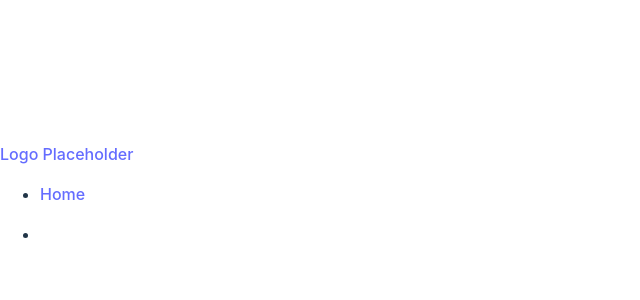
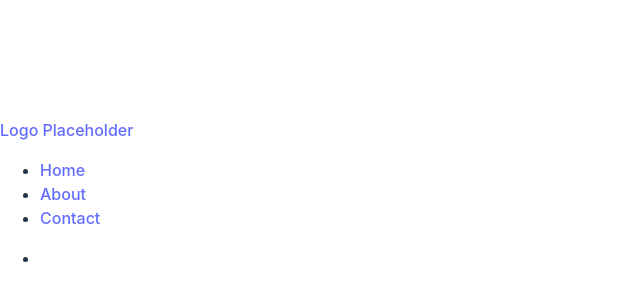
Before and after one commit to Sam-T-G/Travel-App, a React (Vite) app: page / in a window 1280 px wide. Shown: the part 198-498 px from the top of the page, without its empty margins (0-640 px from the left). Built offline with nearby package versions, Linux system fonts and the light colour scheme.

Commit message:
Navbar Setup

```diff
--- a/src/components/Navbar.tsx
+++ b/src/components/Navbar.tsx
@@ -10,7 +10,19 @@ const Navbar: React.FC = () => {
       </Link>
       <ul className="navbar-menu">
         <li className="navbar-button">
-          <Link to="/">Home</Link>
+          <Link to="/" className="navbar-link">
+            Home
+          </Link>
+        </li>
+        <li className="navbar-button">
+          <Link to="/" className="navbar-link">
+            About
+          </Link>
+        </li>
+        <li className="navbar-button">
+          <Link to="/" className="navbar-link">
+            Contact
+          </Link>
         </li>
       </ul>
     </div>
```
Also changed, not shown: src/components/Home.tsx (+12 -0 lines).
